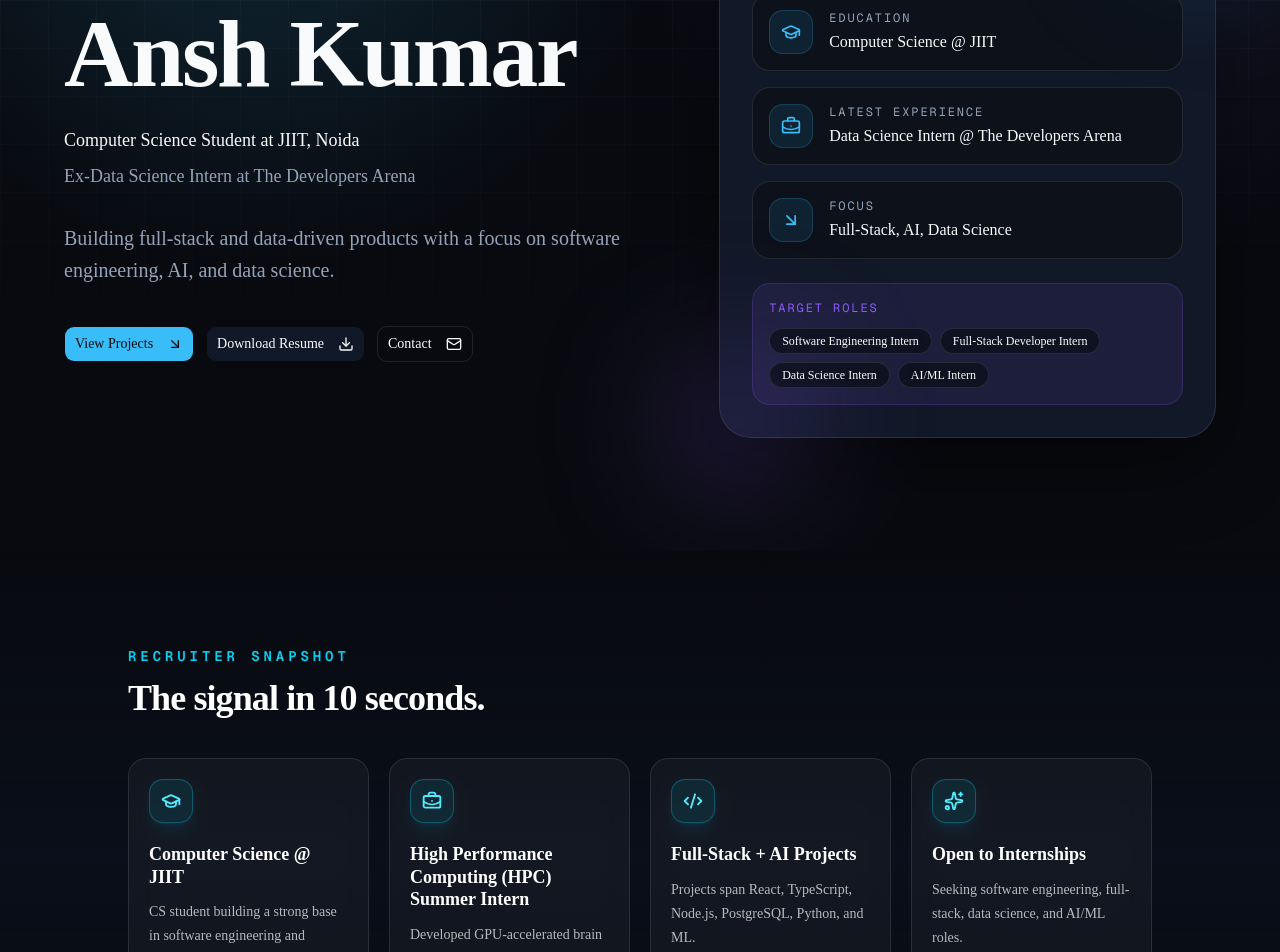
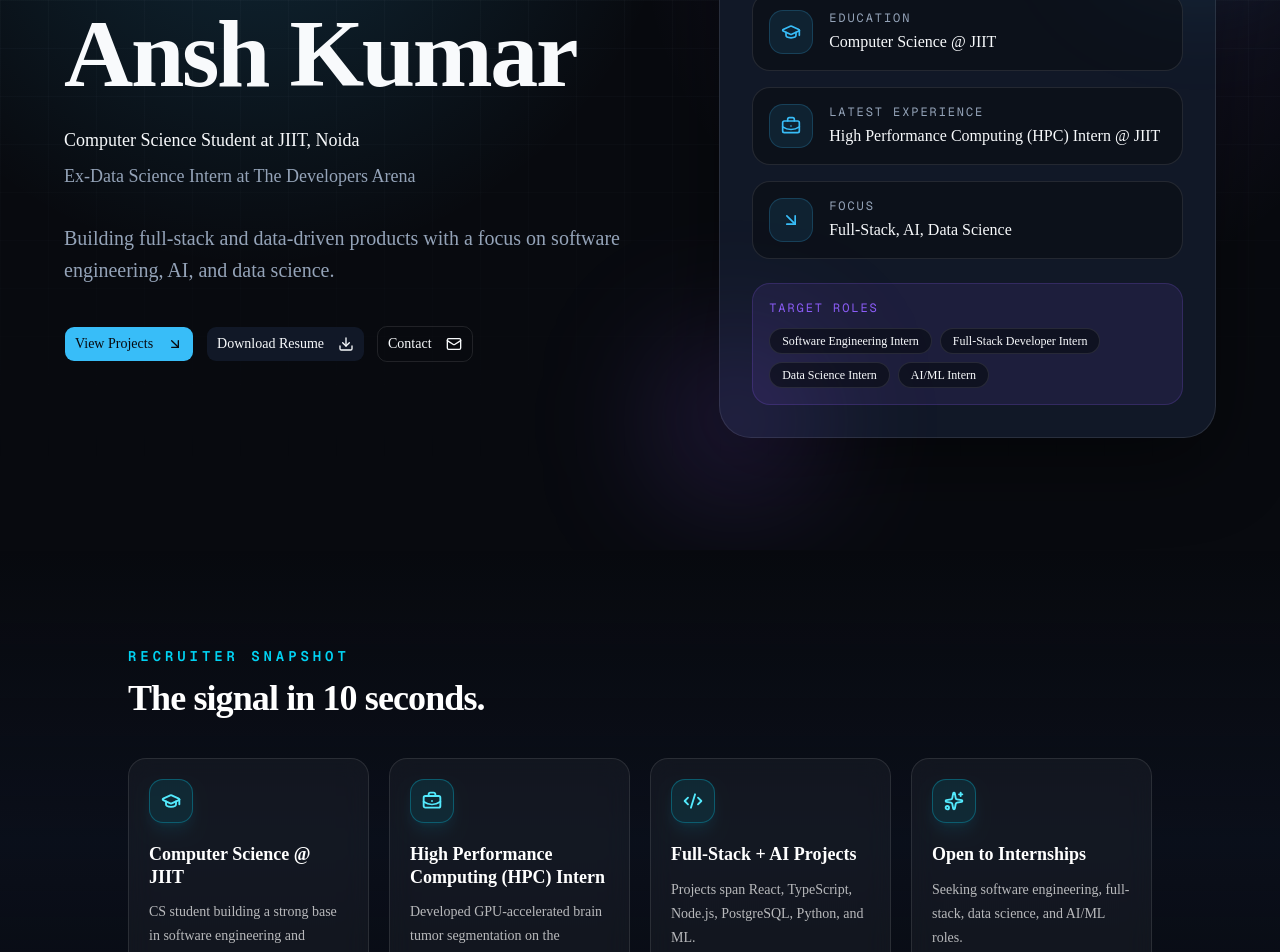
Before and after one commit to Akrodriguez/Personal-Portfolio-Website, a Next.js app: page / in a window 1280 px wide. Shown: the part 240-1192 px from the top of the page. Built offline with nearby package versions, Linux system fonts and the light colour scheme.

Commit message:
update hero section

```diff
--- a/components/sections/hero.tsx
+++ b/components/sections/hero.tsx
@@ -19,7 +19,7 @@
   },
   {
     label: "Latest Experience",
-    value: "Data Science Intern @ The Developers Arena",
+    value: "High Performance Computing (HPC) Intern @ JIIT",
     icon: BriefcaseBusiness,
   },
   {
--- a/components/sections/recruiter-snapshot.tsx
+++ b/components/sections/recruiter-snapshot.tsx
@@ -16,7 +16,7 @@
     icon: GraduationCap,
   },
   {
-    title: "High Performance Computing (HPC) Summer Intern",
+    title: "High Performance Computing (HPC) Intern",
     description:
       "Developed GPU-accelerated brain tumor segmentation on the Ramanujan Universe Supercomputer using OpenMP, CUDA, and PyTorch.",
     icon: BriefcaseBusiness,
--- a/data/experience.ts
+++ b/data/experience.ts
@@ -10,7 +10,7 @@
 
 export const experience: Experience[] = [
   {
-    role: "High Performance Computing (HPC) Summer Intern",
+    role: "High Performance Computing (HPC) Intern",
     company: "Jaypee Institute of Information Technology",
     location: "Noida, India",
     duration: "June 2026 – July 2026 • 2 Months",
```
